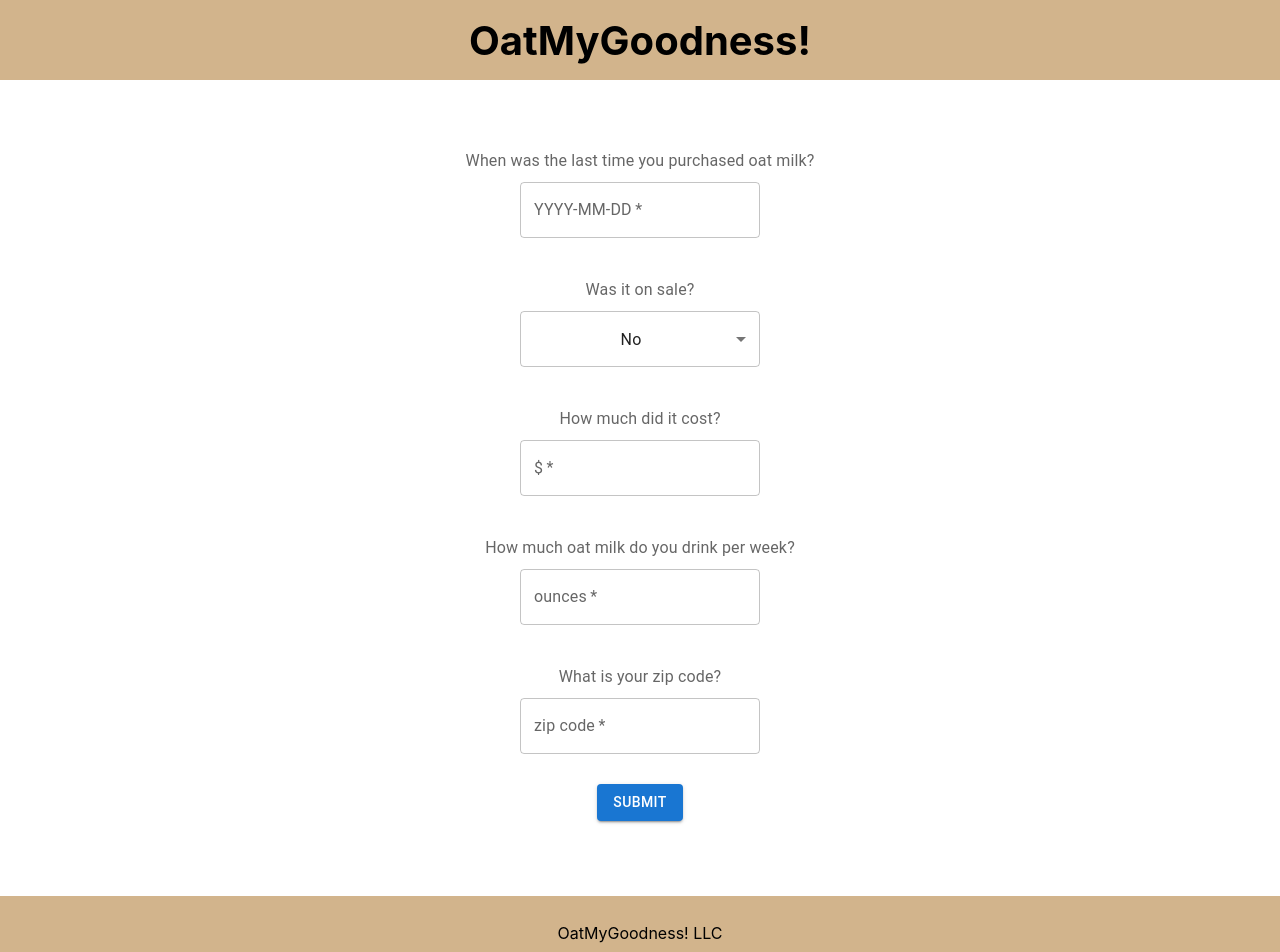
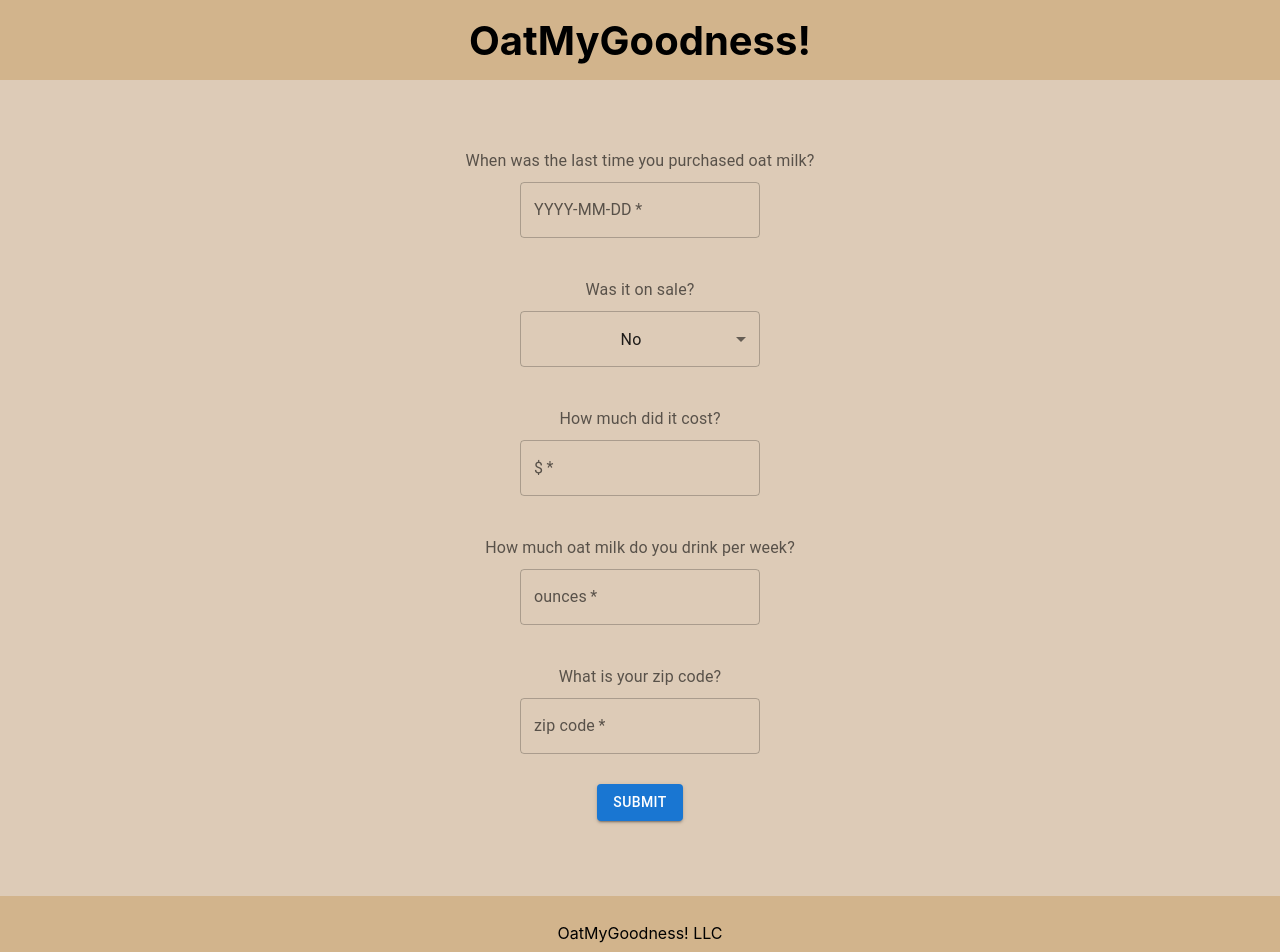
Before and after one commit to JoeyGitsIt/fullstack-project, a React (Create React App) app in the folder intsureview_fe/: page / in a window 1280 px wide. Shown: the top 952 px of the page. Built offline with nearby package versions, Linux system fonts and the light colour scheme.

Commit message:
satisfies all requirements

```diff
--- a/intsureview_fe/src/App.css
+++ b/intsureview_fe/src/App.css
@@ -1,5 +1,6 @@
 .App {
   text-align: center;
+  background-color: #ddcbb7;
 }
 
 .App-logo {
--- a/intsureview_fe/src/App.js
+++ b/intsureview_fe/src/App.js
@@ -1,5 +1,5 @@
 import './App.css';
-import NewForm from './components/NewForm';
+import Form from './components/Form';
 import Header from './components/Header';
 import Footer from './components/Footer';
 
@@ -7,7 +7,7 @@ function App() {
   return (
     <div className="App">
       <Header />
-      <NewForm />
+      <Form />
       <Footer />
     </div>
   );
--- a/intsureview_fe/src/components/Form.js
+++ b/intsureview_fe/src/components/Form.js
@@ -1,129 +1,120 @@
-// import Select from 'react-select';
-import { useForm, Controller } from 'react-hook-form';
-// import Input from '@material-ui/core/Input';
-import { Input, Select, Button } from '@mui/material';
-import { useEffect, useState } from 'react';
+import {
+  Select,
+  Button,
+  FormLabel,
+  TextField,
+  MenuItem,
+  Container,
+} from '@mui/material';
+import { useState } from 'react';
 import '../css/Form.css';
 
 const Form = () => {
-  const [data, setData] = useState();
-  const [onSale, setOnSale] = useState(null);
-  const { control, handleSubmit, field } = useForm({
-    defaultValues: {
-      datePurchased: '',
-      onSale: '',
-      price: '',
-      store: '',
-      ounces: '',
-      zipCode: '',
-    },
-  });
+  const [datePurchased, setDatePurchased] = useState('');
+  const [onSale, setOnSale] = useState(false);
+  const [price, setPrice] = useState('');
+  const [ounces, setOunces] = useState(undefined);
+  const [zipCode, setZipCode] = useState('');
 
-  const onSubmit = async (data) => {
-    //   const formData = `{
-    //     "date_purchased": ${data.datePurchased},
-    //     "on_sale": ${data.onSale},
-    //     "price": ${data.price},
-    //     "store_name": ${data.store},
-    //     "ounces_per_week": ${data.ounces},
-    //     "zip_code": ${data.zipCode}
-    // }`;
-
+  const submitSurvey = async () => {
     const formData = `{
-    "date_purchased": "2023-06-23",
-    "on_sale": false,
-    "price": "${data.price}",
-    "store_name": "${data.store}",
-    "ounces_per_week": ${data.ounces},
-    "zip_code": ${data.zipCode}
+        "date_purchased": "${datePurchased}",
+        "on_sale": ${onSale},
+        "price": "${price}",
+        "ounces_per_week": ${ounces},
+        "zip_code": ${zipCode}
     }`;
 
-    console.log(formData);
+    if (isZipCodeValid(zipCode) === false) {
+      return;
+    }
+
     try {
-      const response = await fetch('oatmilk/', {
+      const response = await fetch('survey/', {
         method: 'POST',
         headers: {
           'Content-Type': 'application/json',
         },
         body: formData,
       });
-      // setData(response);
+      alert(response.statusText);
     } catch (e) {
       console.error(e);
     }
   };
 
-  let options1 = [
-    { value: 'false', label: 'no' },
-    { value: 'true', label: 'yes' },
-  ];
+  const isZipCodeValid = (zipCode) => {
+    if (zipCode.length === 5 && zipCode.match(/^[0-9]+$/)) {
+      return true;
+    } else {
+      alert('Enter a valid zip code!');
+      return false;
+    }
+  };
 
   return (
-    <form onSubmit={handleSubmit(onSubmit)} className="form">
+    <Container>
+      <form>
+        <div>
+          <FormLabel className="form-label">
             When was the last time you purchased oat milk?
-      <br />
-      <Controller
-        name="datePurchased"
-        control={control}
-        render={({ field }) => <Input label="YYYY-DD-MM" {...field} />}
+          </FormLabel>
+          <TextField
+            className="text-field"
+            required={true}
+            label="YYYY-MM-DD"
+            onChange={(e) => setDatePurchased(e.target.value)}
+            value={datePurchased}
           />
-      <br />
-      Was it on sale?
-      <br />
-      {/* <Controller
-        name="onSale"
-        control={control}
-        render={({ ...field }) => (
+        </div>
+        <div>
+          <FormLabel className="form-label">Was it on sale?</FormLabel>
           <Select
-            {...field}
-            options={options1}
-            value={options1.find((e) => e.value === onSale)}
+            className="select"
+            onChange={(e) => setOnSale(e.target.value)}
+            value={onSale}
+          >
+            <MenuItem value={true}>Yes</MenuItem>
+            <MenuItem value={false}>No</MenuItem>
+          </Select>
+        </div>
+        <div>
+          <FormLabel className="form-label">How much did it cost?</FormLabel>
+          <TextField
+            className="text-field"
+            required={true}
+            label="$"
+            onChange={(e) => setPrice(e.target.value)}
+            value={price}
           />
-        )}
-      /> */}
-      <br />
-      How much did it cost?
-      <br />
-      <Controller
-        name="price"
-        control={control}
-        render={({ field }) => <Input {...field} />}
+        </div>
+        <div>
+          <FormLabel className="form-label">
+            How much oat milk do you drink per week?
+          </FormLabel>
+          <TextField
+            className="text-field"
+            required={true}
+            label="ounces"
+            onChange={(e) => setOunces(e.target.value)}
+            value={ounces}
           />
-      <br />
-      What is the name of the store you purchased it from?
-      <br />
-      <Controller
-        name="store"
-        control={control}
-        render={({ field }) => <Input {...field} />}
+        </div>
+        <div>
+          <FormLabel className="form-label">What is your zip code?</FormLabel>
+          <TextField
+            className="text-field"
+            required={true}
+            label="zip code"
+            onChange={(e) => setZipCode(e.target.value)}
+            value={zipCode}
           />
-      <br />
-      How many ounces of oat milk do you drink per week?
-      <br />
-      {/* this can be a number counter going up and down */}
-      <Controller
-        name="ounces"
-        control={control}
-        render={({ field }) => <Input {...field} />}
-      />
-      <br />
-      What is your zip code?
-      <br />
-      <Controller
-        name="zipCode"
-        control={control}
-        render={({ field }) => <Input {...field} />}
-      />
-      <br />
-      <Button variant="contained" type="submit">
+        </div>
+        <Button variant="contained" type="button" onClick={submitSurvey}>
           Submit
         </Button>
-      {/* {data ? (
-        <div>Thank you for your entry!</div>
-      ) : (
-        <div>Something went wrong!</div>
-      )} */}
       </form>
+    </Container>
   );
 };
 
--- a/intsureview_fe/src/components/NewForm.js
+++ /dev/null
@@ -1,126 +0,0 @@
-import {
-  Select,
-  Button,
-  FormLabel,
-  TextField,
-  MenuItem,
-  Container,
-} from '@mui/material';
-import { useState } from 'react';
-import '../css/Form.css';
-
-const NewForm = () => {
-  // const [data, setData] = useState(null);
-
-  const [datePurchased, setDatePurchased] = useState('');
-  const [onSale, setOnSale] = useState(false);
-  const [price, setPrice] = useState('');
-  const [ounces, setOunces] = useState(undefined);
-  const [zipCode, setZipCode] = useState('');
-
-  const submitSurvey = async () => {
-    const formData = `{
-        "date_purchased": "${datePurchased}",
-        "on_sale": ${onSale},
-        "price": "${price}",
-        "ounces_per_week": ${ounces},
-        "zip_code": ${zipCode}
-    }`;
-
-    // const formData = `{
-    // "date_purchased": "2023-06-23",
-    // "on_sale": false,
-    // "price": "${data.price}",
-    // "store_name": "${data.store}",
-    // "ounces_per_week": ${data.ounces},
-    // "zip_code": ${data.zipCode}
-    // }`;
-
-    console.log(formData);
-    try {
-      const response = await fetch('survey/', {
-        method: 'POST',
-        headers: {
-          'Content-Type': 'application/json',
-        },
-        body: formData,
-      });
-      alert(response.status);
-      // setData(response);
-    } catch (e) {
-      console.error(e);
-    }
-  };
-
-  return (
-    <Container>
-      <form onSubmit={submitSurvey}>
-        <div>
-          <FormLabel className="form-label">
-            When was the last time you purchased oat milk?
-          </FormLabel>
-          <TextField
-            className="text-field"
-            required={true}
-            label="YYYY-MM-DD"
-            onChange={(e) => setDatePurchased(e.target.value)}
-            value={datePurchased}
-          />
-        </div>
-        <div>
-          <FormLabel className="form-label">Was it on sale?</FormLabel>
-          <Select
-            className="select"
-            onChange={(e) => setOnSale(e.target.value)}
-            value={onSale}
-          >
-            <MenuItem value={true}>Yes</MenuItem>
-            <MenuItem value={false}>No</MenuItem>
-          </Select>
-        </div>
-        <div>
-          <FormLabel className="form-label">How much did it cost?</FormLabel>
-          <TextField
-            className="text-field"
-            required={true}
-            label="$"
-            onChange={(e) => setPrice(e.target.value)}
-            value={price}
-          />
-        </div>
-        <div>
-          <FormLabel className="form-label">
-            How much oat milk do you drink per week?
-          </FormLabel>
-          <TextField
-            className="text-field"
-            required={true}
-            label="ounces"
-            onChange={(e) => setOunces(e.target.value)}
-            value={ounces}
-          />
-        </div>
-        <div>
-          <FormLabel className="form-label">What is your zip code?</FormLabel>
-          <TextField
-            className="text-field"
-            required={true}
-            label="zip code"
-            onChange={(e) => setZipCode(e.target.value)}
-            value={zipCode}
-          />
-        </div>
-        <Button variant="contained" type="submit">
-          Submit
-        </Button>
-        {/* {data ? (
-          <div>Thank you for your entry!</div>
-        ) : (
-          <div>Something went wrong!</div>
-        )} */}
-      </form>
-    </Container>
-  );
-};
-
-export default NewForm;
```
Lines whose indentation alone changed are shown as unchanged.
